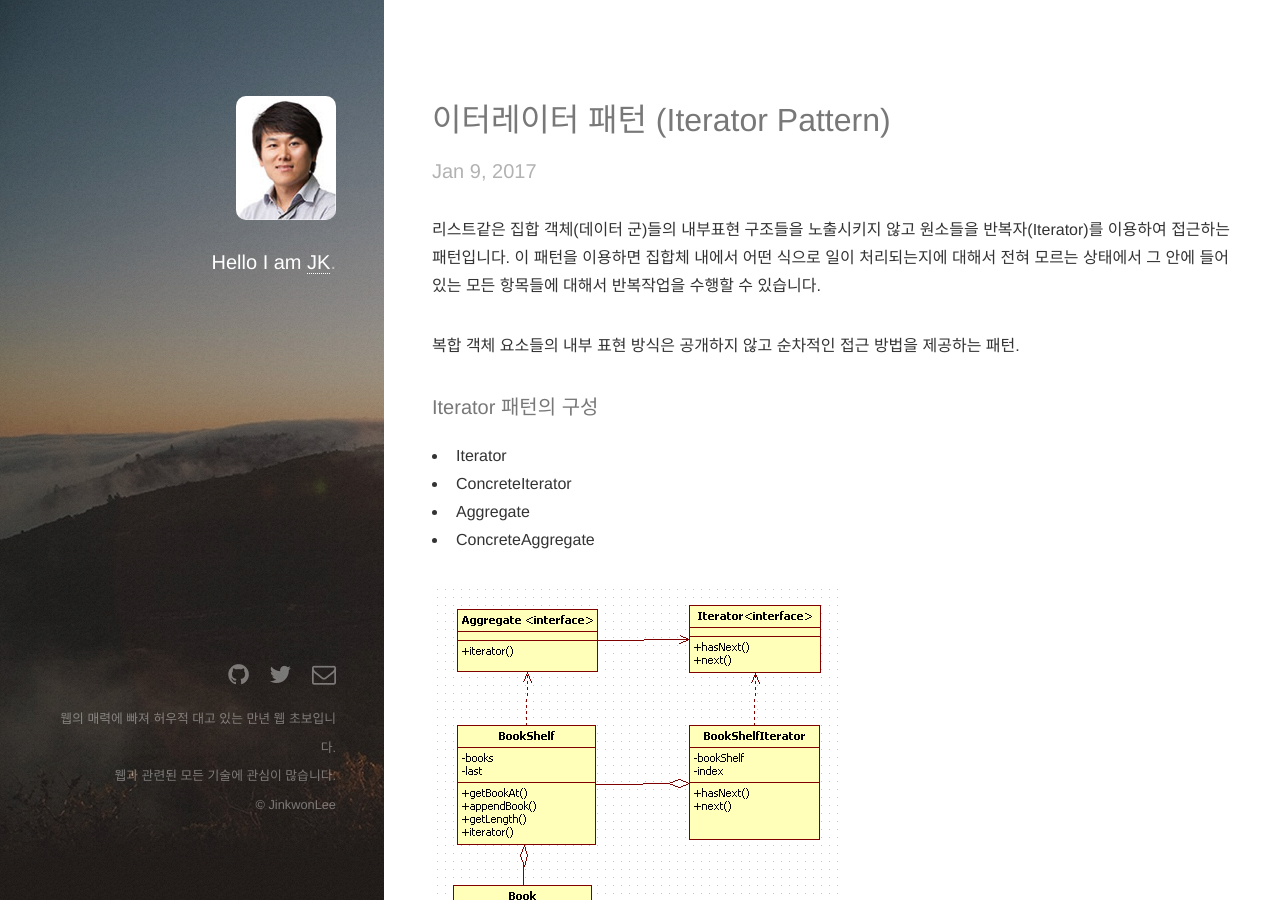
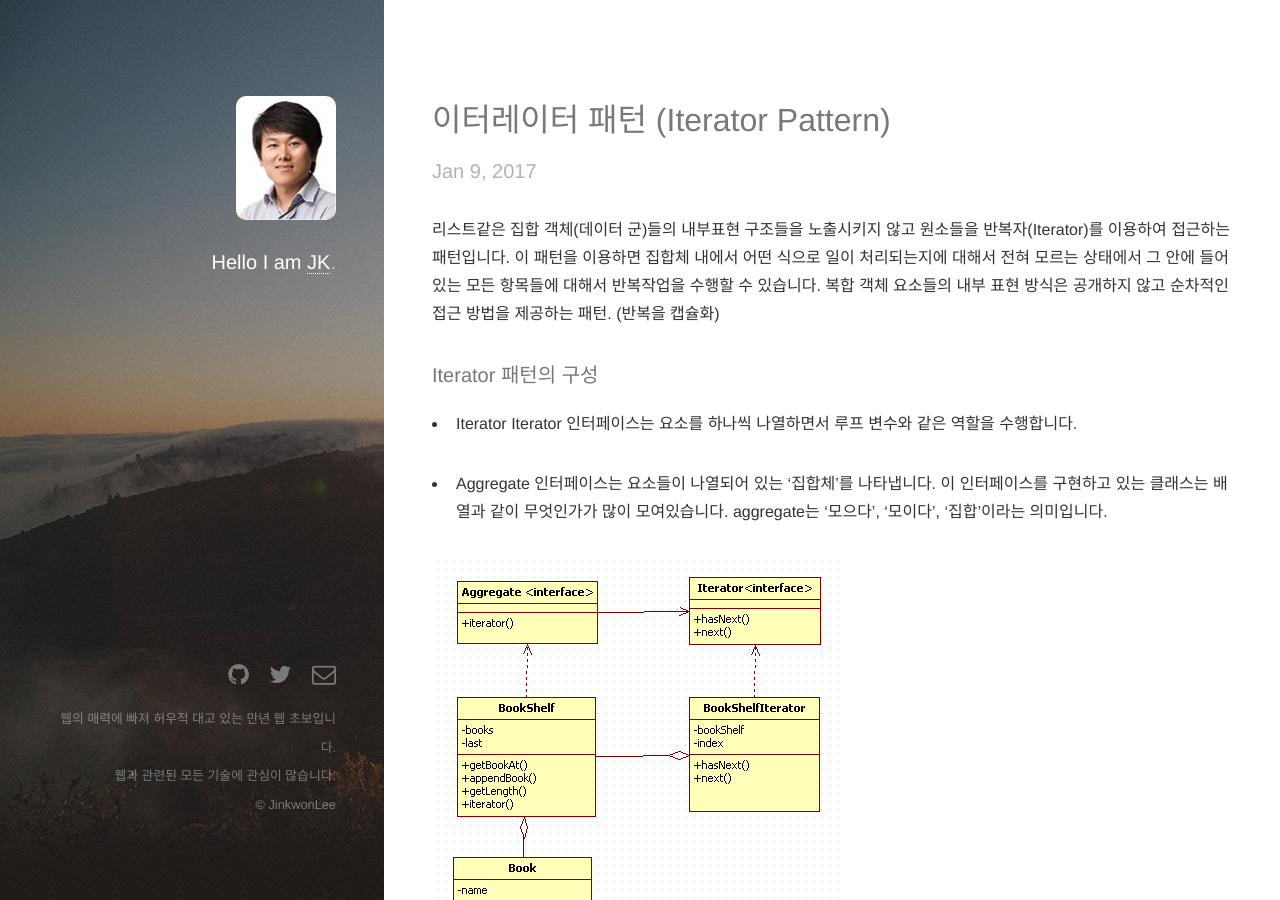
Before and after one commit to Jinkwon/bdyne, a Jekyll site: the page built from _posts/2017-01-10-iterator-pattern.markdown, in a window 1280 px wide and 900 px high. Built offline with Jekyll 4.4.1, drawn with Linux system fonts in a browser that asks for light colours; some of the changed text lies outside the part shown.

Commit message:
task: clean up iterator pattern

```diff
--- /dev/null
+++ b/_posts/2017-01-10-composite-pattern.markdown
@@ -0,0 +1,6 @@
+---
+layout: post
+title:  "컴포지트 패턴 (Composite Pattern)"
+date:   2017-01-10 00:00:00 +0900
+categories: design pattern
+---
--- a/_posts/2017-01-10-iterator-pattern.markdown
+++ b/_posts/2017-01-10-iterator-pattern.markdown
@@ -8,17 +8,17 @@ categories: design pattern
 
 리스트같은 집합 객체(데이터 군)들의 내부표현 구조들을 노출시키지 않고 원소들을 반복자(Iterator)를 이용하여 접근하는 패턴입니다.
 이 패턴을 이용하면 집합체 내에서 어떤 식으로 일이 처리되는지에 대해서 전혀 모르는 상태에서 그 안에 들어있는 모든 항목들에 대해서 반복작업을 수행할 수 있습니다.
+복합 객체 요소들의 내부 표현 방식은 공개하지 않고 순차적인 접근 방법을 제공하는 패턴. (반복을 캡슐화)
 
-
-
-복합 객체 요소들의 내부 표현 방식은 공개하지 않고 순차적인 접근 방법을 제공하는 패턴.
 
 ### Iterator 패턴의 구성
 
 - Iterator
-- ConcreteIterator
+Iterator 인터페이스는 요소를 하나씩 나열하면서 루프 변수와 같은 역할을 수행합니다.
+
 - Aggregate
-- ConcreteAggregate
+인터페이스는 요소들이 나열되어 있는 '집합체'를 나타냅니다. 이 인터페이스를 구현하고 있는 클래스는 배열과 같이 무엇인가가 많이 모여있습니다. aggregate는 '모으다', '모이다', '집합'이라는 의미입니다.
+
 
 ![screenshot]({{ site.url }}/images/attachment/iterator-pattern.png)
 
```
